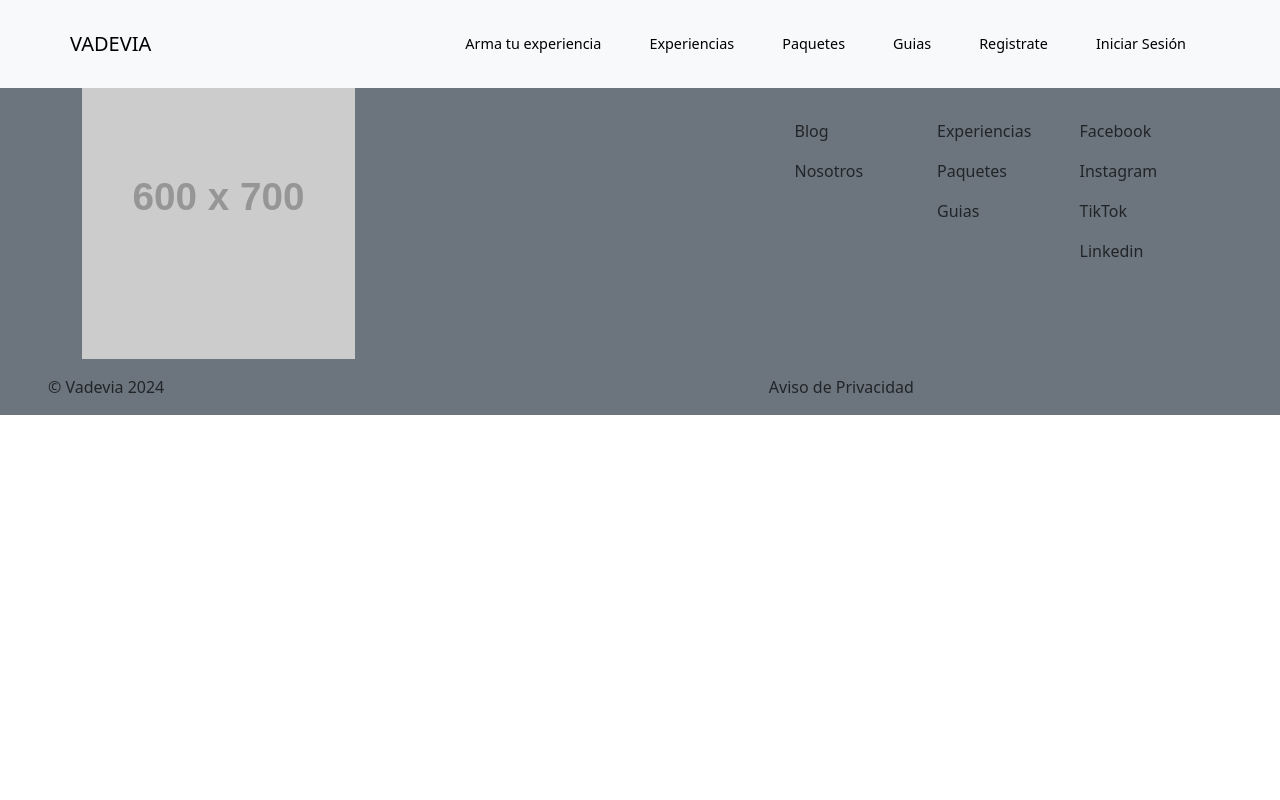
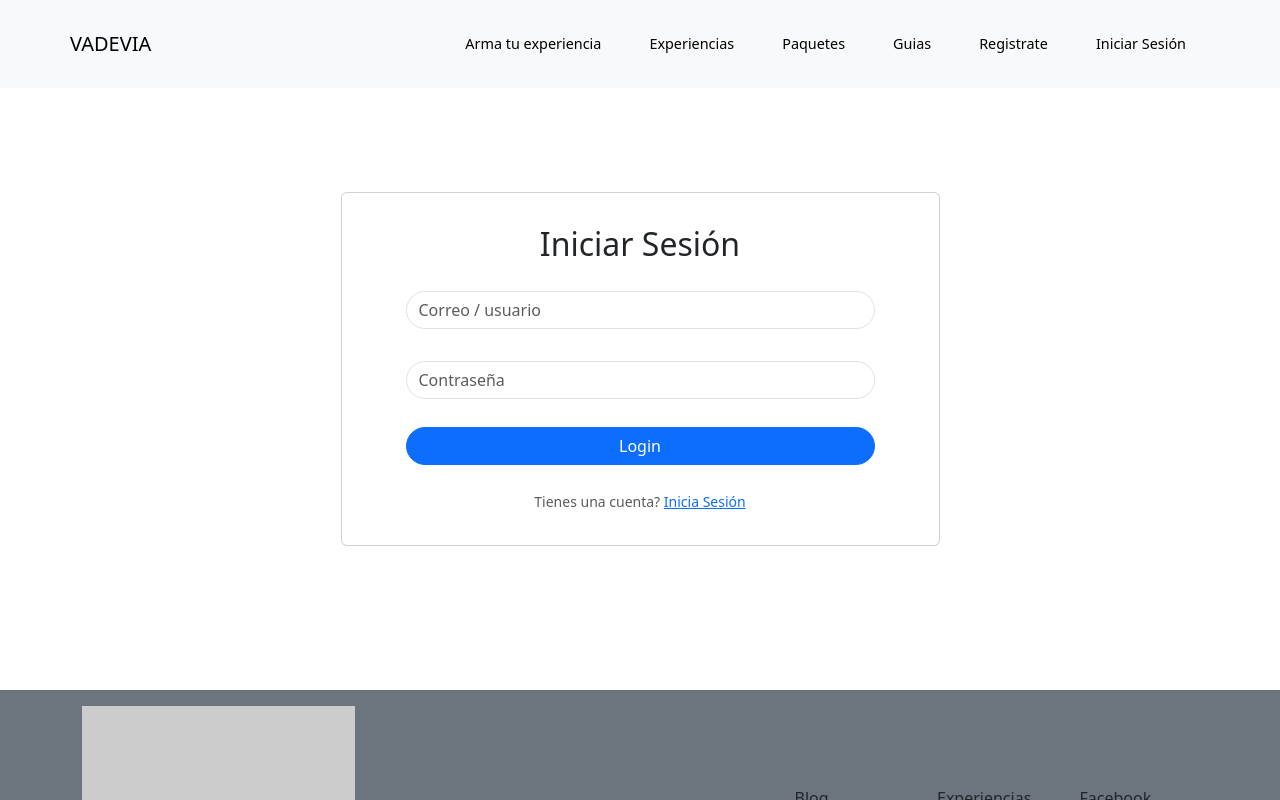
Before and after one commit to shrunklyric444/estadias, a React app in the folder vadevia-frontend/: page /#/login in a window 1280 px wide. Shown: the top 800 px of the page. Built offline with nearby package versions, Linux system fonts and the light colour scheme.

Commit message:
ADD: agregado estructura de formulario de Inicio de Sesión

```diff
--- a/vadevia-frontend/src/components/login/Login.js
+++ b/vadevia-frontend/src/components/login/Login.js
@@ -1,8 +1,31 @@
 
 const Login = () => {
     return (
-        <div>    Login
-</div>
+        <div className="container my-5 p-5">
+            <div className="row mt-5 d-flex justify-content-center">
+                <div className="col-md-7 my-5">
+                    <div class="card px-5 py-3" >
+                        <div class="card-body px-3">
+                            <h2 class="card-title text-center mb-4">Iniciar Sesión</h2>
+                            <form>
+                            <div class="my-4 py-1">
+                                <input type="email" class="form-control rounded-5" id="email" placeholder="Correo / usuario" required />
+                            </div>
+                            <div class="my-4 py-1">
+                                <input type="password" class="form-control rounded-5" id="password" placeholder="Contraseña" required />
+                            </div>
+                            <div class="d-grid">
+                                <button type="submit" class="btn btn-primary rounded-5">Login</button>
+                            </div>
+                            </form>
+                            <div class="text-center mt-4">
+                            <small class="text-muted">Tienes una cuenta? <a href="#">Inicia Sesión</a></small>
+                            </div>
+                        </div>
+                    </div>
+                </div>
+            </div>
+        </div>
     );
 }
 
--- a/vadevia-frontend/src/components/login/SignUp.js
+++ b/vadevia-frontend/src/components/login/SignUp.js
@@ -1,8 +1,9 @@
 
 const SignUp = () => {
     return (
-        <div>    SignUp
-</div>
+        <div className="container">
+
+        </div>
     );
 }
 
```
